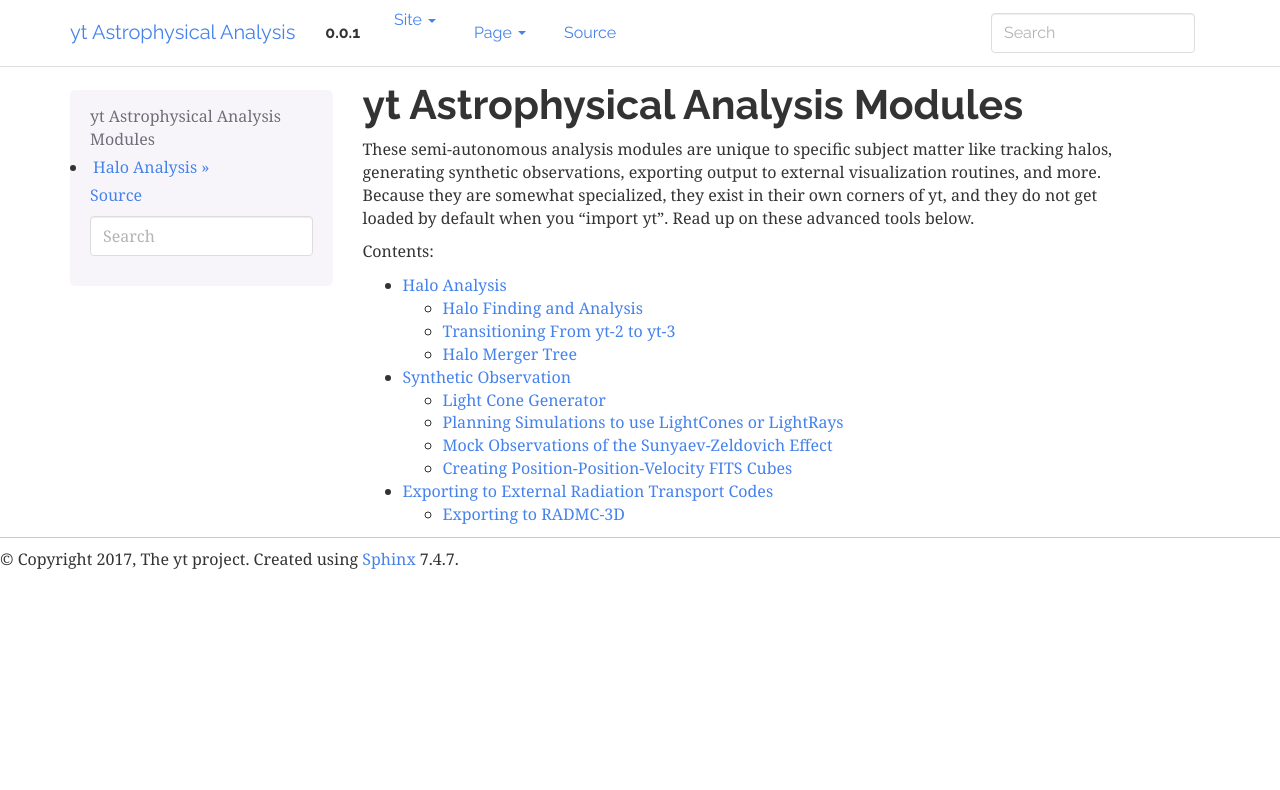
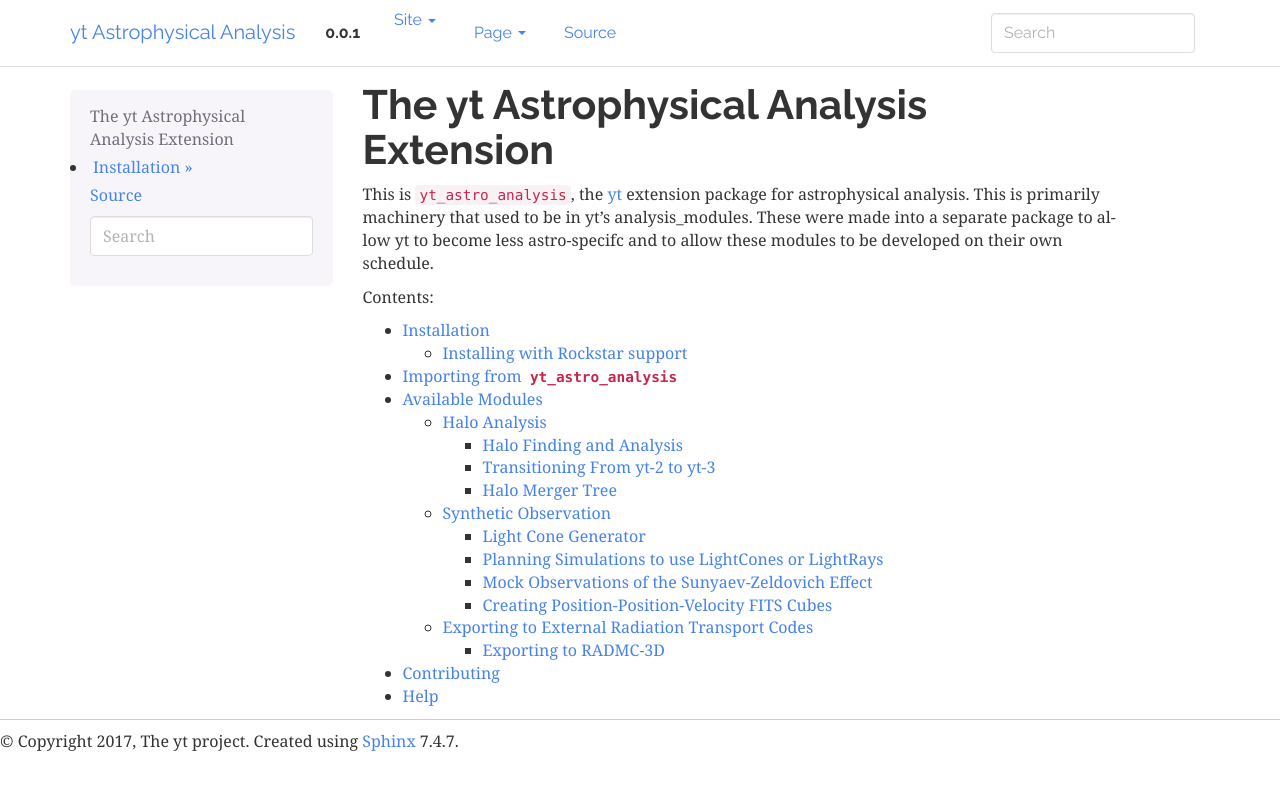
Before and after one commit to yt-project/yt_astro_analysis, a Sphinx documentation site: the page built from doc/source/index.rst, in a window 1280 px wide. Shown: the top 790 px of the page. Built offline with Sphinx 7.4.7, drawn with Linux system fonts in a browser that asks for light colours; formulas are drawn with MathJax 3; pages that are not in the unit, such as notebooks, are missing from menus.

Commit message:
Adding project docs.

```diff
--- /dev/null
+++ b/doc/source/Installation.rst
@@ -0,0 +1,45 @@
+.. _installation::
+
+Installation
+============
+
+To install ``yt_astro_analysis``, you will first need to
+`install yt <https://github.com/yt-project/yt#installation>`__.  Then, clone
+the git repository and install like this:
+
+.. code-block:: bash
+
+   $ git clone https://github.com/yt-project/yt_astro_analysis
+   $ cd yt_astro_analysis
+   $ pip install -e .
+
+Installing with Rockstar support
+--------------------------------
+
+In order to run the Rockstar halo finder from within ``yt_astro_analysis``,
+you will need to install the `yt-project's fork of Rockstar
+<https://github.com/yt-project/rockstar>`__ and then provide this path to
+``yt_astro_analysis``.  To install Rockstar, do the following:
+
+.. code-block:: bash
+
+   $ git clone https://github.com/yt-project/rockstar
+   $ cd rockstar
+   $ make lib
+
+Then, go into the ``yt_astro_analysis`` source directory and add a file called
+"rockstar.cfg" with the path the Rockstar repo you just cloned.  Then, install
+``yt_astro_analysis``.
+
+.. code-block:: bash
+
+   $ cd yt_astro_analysis
+   $ echo <path_to_rockstar> > rockstar.cfg
+   $ pip install -e .
+
+Finally, you'll need to make sure that the location of ``librockstar.so`` is in
+your LD_LIBRARY_PATH.
+
+.. code-block:: bash
+
+   $ export LD_LIBRARY_PATH=$LD_LIBRARY_PATH:<path_to_rockstar>
--- a/doc/source/index.rst
+++ b/doc/source/index.rst
@@ -1,21 +1,18 @@
-.. yt_astro_analysis documentation master file, created by
-   sphinx-quickstart on Thu Apr 20 17:13:08 2017.
-   You can adapt this file completely to your liking, but it should at least
-   contain the root `toctree` directive.
+The yt Astrophysical Analysis Extension
+=======================================
 
-yt Astrophysical Analysis Modules
-=================================
-
-These semi-autonomous analysis modules are unique to specific subject matter
-like tracking halos, generating synthetic observations, exporting output to
-external visualization routines, and more.  Because they are somewhat
-specialized, they exist in their own corners of yt, and they do not get loaded
-by default when you "import yt".  Read up on these advanced tools below.
+This is ``yt_astro_analysis``, the `yt <https://github.com/yt-project/yt>`_
+extension package for astrophysical analysis.  This is primarily machinery that
+used to be in yt's analysis_modules.  These were made into a separate package to
+allow yt to become less astro-specifc and to allow these modules to be developed
+on their own schedule.
 
 .. toctree::
-   :maxdepth: 2
+   :maxdepth: 3
    :caption: Contents:
 
-   halo_analysis
-   synthetic_observation
-   exporting
+   Installation
+   Importing
+   Modules
+   Contributing
+   Help
```
Also changed, not shown: doc/source/Contributing.rst (added, +14 -0 lines), doc/source/Help.rst (added, +12 -0 lines), doc/source/Importing.rst (added, +18 -0 lines), doc/source/Modules.rst (added, +14 -0 lines).
